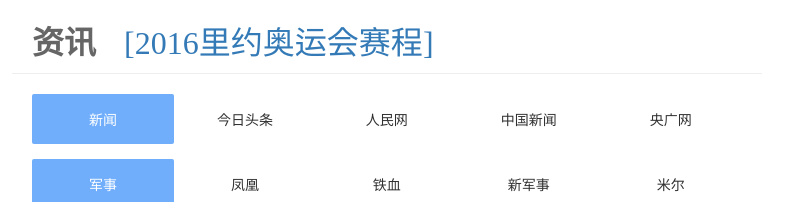
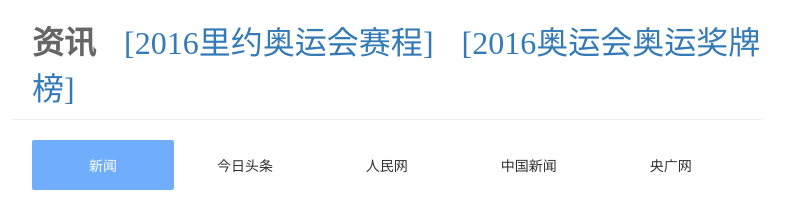
Before and after one commit to checkcool/checkcool.github.io, a website: page index.html in a window 1280 px wide. Shown: the part 567-769 px from the top of the page, without its empty margins (253-1043 px from the left). Drawn offline with Linux system fonts and the light colour scheme.

Commit message:
'增加奥运奖牌榜'

```diff
--- a/index.html
+++ b/index.html
@@ -112,7 +112,7 @@
         </section>
 
         <section class="info">
-            <h2 class="title">资讯  <a href="http://2016.cctv.com/m/schedule/index.shtml">[2016里约奥运会赛程]</a> <!--<a href="stock.html">[查询股票近10年每年同比走势]</a>--></h2>
+            <h2 class="title">资讯  <a href="http://2016.cctv.com/m/schedule/index.shtml">[2016里约奥运会赛程]</a> <a href="http://2016.cctv.com/m/medal/index.shtml">[2016奥运会奥运奖牌榜]</a><!--<a href="stock.html">[查询股票近10年每年同比走势]</a>--></h2>
             <ul class="site_list">
                 <li class="item clearfix"><a>新闻</a><a href="http://www.toutiao.com/">今日头条</a><a href="http://m.people.cn/">人民网</a><a href="http://www.chinanews.com/">中国新闻</a><a href="http://m.cnr.cn">央广网</a></li>
                 <li class="item clearfix"><a>军事</a><a href="http://imil.ifeng.com/index.shtml">凤凰</a><a href="http://m.tiexue.net/">铁血</a><a href="http://m.xinjunshi.com/">新军事</a><a href="http://m.miercn.com/">米尔</a></li>
```
